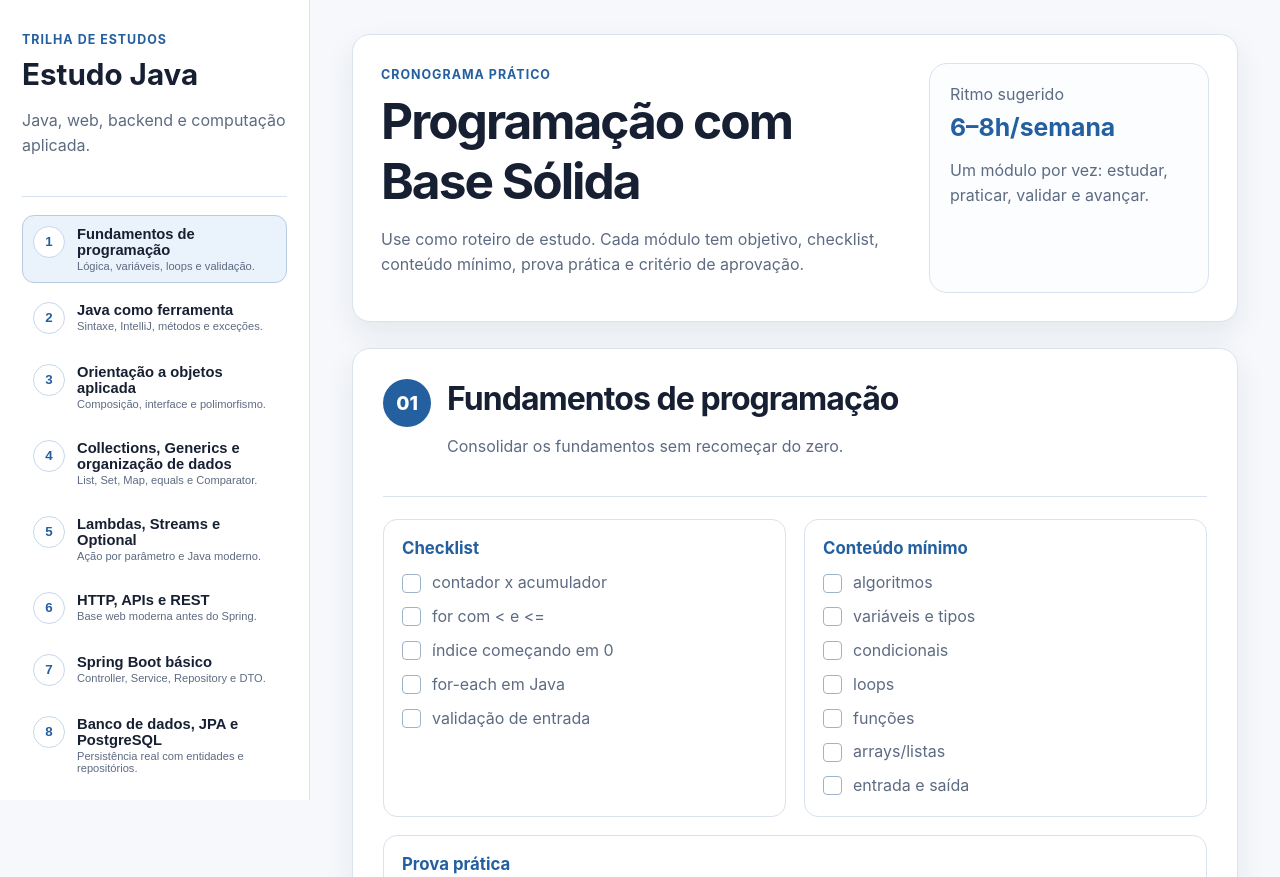
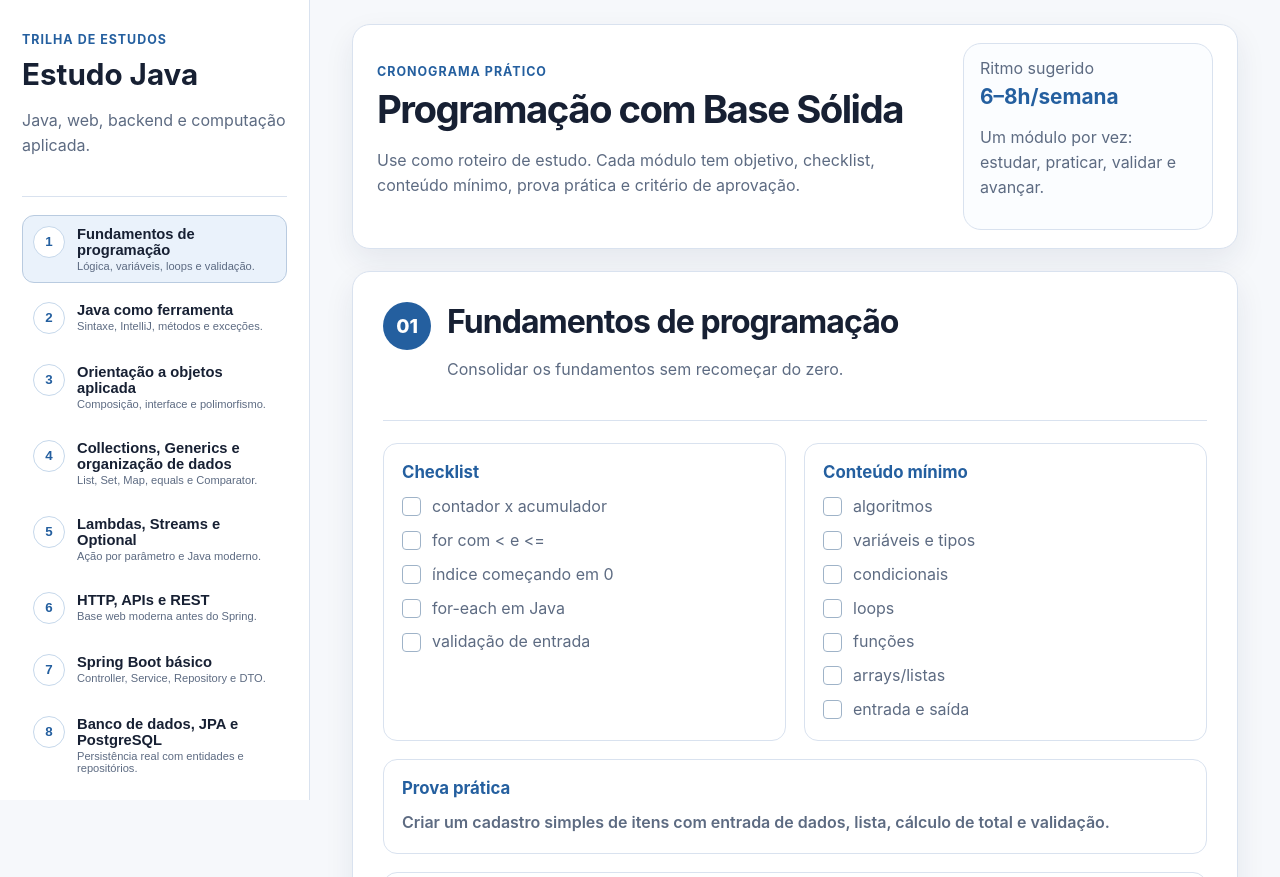
Before and after one commit to mmachadocode-labs/estudo-java, a plain HTML site: page index.html in a window 1280 px wide. Shown: the top 877 px of the page. Drawn offline with Linux system fonts and the light colour scheme.

Commit message:
Reduzir altura do cabeçalho

```diff
--- a/styles.css
+++ b/styles.css
@@ -113,15 +113,15 @@ body {
 }
 
 .content {
-  padding: 34px 42px 54px;
+  padding: 24px 42px 54px;
 }
 
 .intro {
   display: grid;
-  grid-template-columns: 1fr 280px;
-  gap: 22px;
-  align-items: stretch;
-  margin-bottom: 26px;
+  grid-template-columns: 1fr 250px;
+  gap: 18px;
+  align-items: center;
+  margin-bottom: 22px;
 }
 
 .intro,
@@ -134,17 +134,17 @@ body {
 }
 
 .intro {
-  padding: 28px;
+  padding: 18px 24px;
 }
 
 .intro h2 {
-  margin: 8px 0 10px;
-  font-size: clamp(2rem, 4vw, 3.1rem);
+  margin: 6px 0 8px;
+  font-size: clamp(1.7rem, 3vw, 2.45rem);
   letter-spacing: -0.04em;
 }
 
 .rhythm {
-  padding: 20px;
+  padding: 14px 16px;
   box-shadow: none;
   background: #fbfdff;
 }
@@ -155,9 +155,9 @@ body {
 
 .rhythm strong {
   display: block;
-  margin: 8px 0;
+  margin: 6px 0;
   color: var(--blue);
-  font-size: 1.55rem;
+  font-size: 1.3rem;
 }
 
 .module {
```
